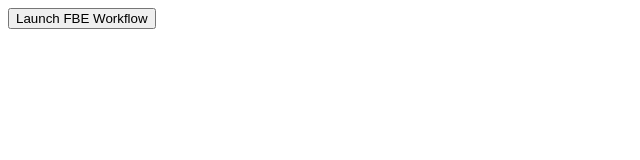
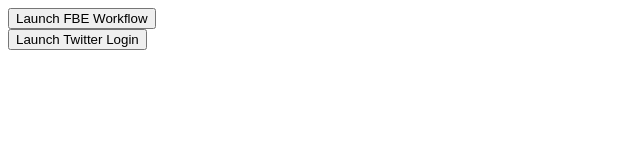
Before and after one commit to abhayChandra01/sdk, a plain HTML site: page index.html in a window 1280 px wide. Shown: the whole page, without its empty margins (0-640 px from the left). Drawn offline with Linux system fonts and the light colour scheme.

Commit message:
twtitterskdk

```diff
--- a/index.html
+++ b/index.html
@@ -6,6 +6,7 @@
 </head>
 <body>
   <div id="fb-root"></div>
+  <div id="twitter-root"></div>
 
   <script>    window.fbAsyncInit = function() {
     //2. FB JavaScript SDK configuration and setup
@@ -49,6 +50,41 @@
   });
     }
 
+    !function(d,s,id){
+            var js,fjs=d.getElementsByTagName(s)[0],p=/^http:/.test(d.location)?'http':'https';
+            if(!d.getElementById(id)){
+                js=d.createElement(s);
+                js.id=id;
+                js.src=p+"://platform.twitter.com/widgets.js";
+                fjs.parentNode.insertBefore(js,fjs);
+            }
+        }(document,"script","twitter-wjs");
+
+        // Twitter login function
+        function launchTwitter() {
+            // Initialize the Twitter SDK
+            twttr.ready(function (twttr) {
+              twttr.init({
+            consumerKey: 'NiG5zURmBjEFDu6Cvh1MXxCod',
+            consumerSecret: 'QD8CqzJ2dVDupUDlT7WarVjtmcxQvhX13HX2TyhL95dWsSPQzF',
+            callbackURL: 'https://curious-beignet-53661c.netlify.app/'
+        });
+
+        // Use the Twitter SDK to initiate login
+        twttr.login(function (result) {
+            // Handle the login result here
+            if (result) {
+                // User is logged in
+                console.log("Twitter login successful");
+                console.log(result);
+            } else {
+                // User cancelled or there was an error
+                console.log("Twitter login cancelled or error occurred");
+            }
+        });
+    });
+        }
+
 
     function testAPI() {                      // Testing Graph API after login.  See statusChangeCallback() for when this call is made.
     console.log('Welcome!  Fetching your information.... ');
@@ -63,6 +99,9 @@
     </script>
 
   <button onclick="launchFBE()"> Launch FBE Workflow </button>
+<br>
+  <button onclick="launchTwitter()">Launch Twitter Login</button>
+
 
 </body>
 </html>
```
